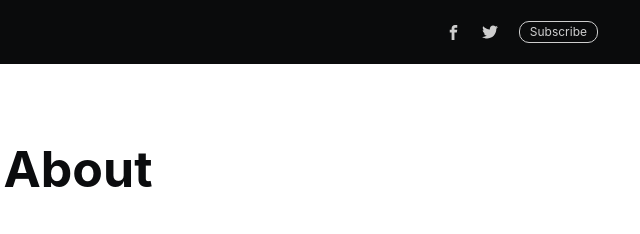
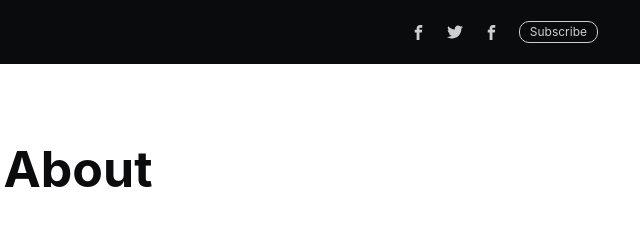
Before and after one commit to iamjosephvarghese/Xwards_Blog, a Gatsby site: page /about in a window 1280 px wide. Shown: the top 234 px of the page, 562-1202 px from the left. Built offline with nearby package versions, Linux system fonts and the light colour scheme; Gatsby itself is replaced by a stand-in of ours; what rehype-react would draw is missing.

Commit message:
Added new social media link in sitenav, need to put instagram logo here

```diff
--- a/src/components/header/SiteNav.tsx
+++ b/src/components/header/SiteNav.tsx
@@ -10,6 +10,7 @@ import Facebook from '../icons/facebook';
 import Twitter from '../icons/twitter';
 import SubscribeModal from '../subsribe/SubscribeOverlay';
 import SiteNavLogo from './SiteNavLogo';
+import Instagram from '../icons/instagram';
 
 const HomeNavRaise = css`
   @media (min-width: 900px) {
@@ -176,6 +177,17 @@ class SiteNav extends React.Component<SiteNavProps, SiteNaveState> {
                 <Twitter />
               </a>
             )}
+            {config.instagram && (
+              <a
+                className={`${SocialLink}`}
+                href={config.instagram}
+                title="Instagram"
+                target="_blank"
+                rel="noopener noreferrer"
+              >
+                <Instagram />
+              </a>
+            )}
           </SocialLinks>
           {config.showSubscribe && (
             <SubscribeButton onClick={this.openModal}>Subscribe</SubscribeButton>
--- /dev/null
+++ b/src/components/icons/instagram.tsx
@@ -0,0 +1,10 @@
+// tslint:disable:no-http-string
+import * as React from 'react';
+
+const Instagram: React.FunctionComponent = () => (
+    <svg xmlns="http://www.w3.org/2000/svg" viewBox="0 0 32 32" style={{ height: '1.5rem' }}>
+    <path d="M19 6h5V0h-5c-3.86 0-7 3.14-7 7v3H8v6h4v16h6V16h5l1-6h-6V7c0-.542.458-1 1-1z" />
+    </svg>
+
+);
+export default Instagram;
--- a/src/website-config.ts
+++ b/src/website-config.ts
@@ -14,6 +14,7 @@ export interface WebsiteConfig {
   siteUrl: string;
   facebook?: string;
   twitter?: string;
+  instagram?: string;
   /**
    * hide or show all email subscribe boxes
    */
@@ -35,8 +36,9 @@ const config: WebsiteConfig = {
   logo: 'img/ghost-logo.png',
   lang: 'en',
   siteUrl: 'https://gatsby-casper.netlify.com',
-  facebook: 'https://www.facebook.com/ghost',
-  twitter: 'https://twitter.com/tryghost',
+  facebook: 'https://www.facebook.com/xwards',
+  twitter: 'https://twitter.com/_xwards_',
+  instagram: 'https://instagram.com/_xwards_',
   showSubscribe: true,
   mailchimpAction: 'https://twitter.us19.list-manage.com/subscribe/post?u=a89b6987ac248c81b0b7f3a0f&amp;id=7d777b7d75',
   mailchimpName: 'b_a89b6987ac248c81b0b7f3a0f_7d777b7d75',
```
